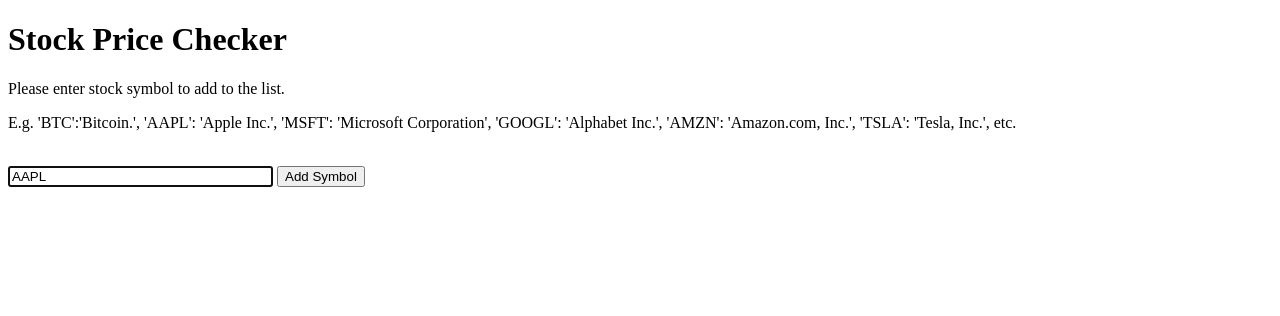
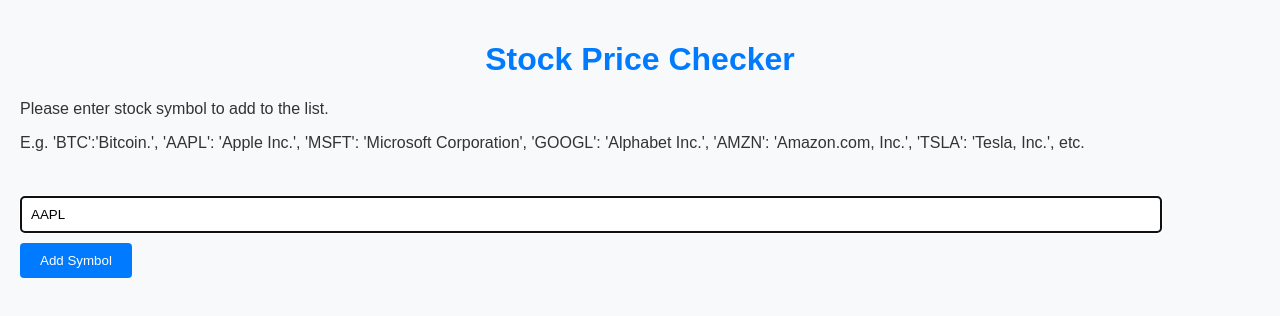
Before and after one commit to zagrosjawar/stock-price-checker, a plain HTML site: page index.html in a window 1280 px wide. Drawn offline with Linux system fonts and the light colour scheme; a script that the page names is missing.

Commit message:
Update index.html

```diff
--- a/index.html
+++ b/index.html
@@ -3,7 +3,49 @@
 <head>
     <meta charset="UTF-8">
     <title>Stock Price Checker</title>
-    <style>
+        <style>
+        body {
+            font-family: Arial, sans-serif;
+            background-color: #f8f9fa;
+            color: #333;
+            margin: 0;
+            padding: 20px;
+        }
+        h1 {
+            text-align: center;
+            color: #007bff;
+        }
+        .container {
+            max-width: 600px;
+            margin: 0 auto;
+            background-color: #fff;
+            padding: 20px;
+            box-shadow: 0 0 10px rgba(0, 0, 0, 0.1);
+            border-radius: 8px;
+        }
+        .instructions {
+            font-size: 0.9em;
+            color: #666;
+        }
+        input[type="text"] {
+            width: calc(100% - 120px);
+            padding: 10px;
+            margin-top: 10px;
+            border: 1px solid #ddd;
+            border-radius: 4px;
+        }
+        button {
+            padding: 10px 20px;
+            margin-top: 10px;
+            background-color: #007bff;
+            color: white;
+            border: none;
+            border-radius: 4px;
+            cursor: pointer;
+        }
+        button:hover {
+            background-color: #0056b3;
+        }
         #stockPrices {
             margin-top: 20px;
         }
```
